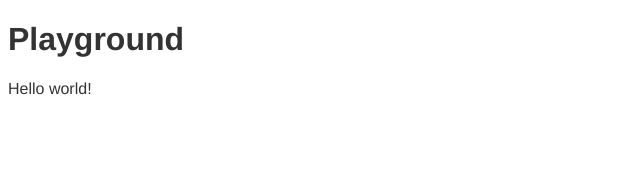
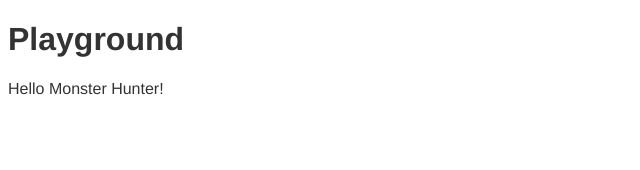
Before and after one commit to Few-UI/few-deprecated2, a React app: page / in a window 1280 px wide. Shown: the top 170 px of the page, without its empty margins (0-640 px from the left). Built offline with nearby package versions, Linux system fonts and the light colour scheme.

Commit message:
First clean cut

```diff
--- /dev/null
+++ b/src/FirstComponent.tsx
@@ -0,0 +1,16 @@
+import React from 'react';
+
+const FirstComponent = (): JSX.Element => {
+    // template
+    const renderFn: { ( model: { [key: string]: object | string } ): JSX.Element} = model => <div>Hello {model.name}!</div>;
+
+    // model
+    const model = {
+        name: 'Monster Hunter'
+    };
+
+    // create component
+    return renderFn( model );
+};
+
+export default FirstComponent;
--- a/src/main.tsx
+++ b/src/main.tsx
@@ -1,6 +1,7 @@
 /* eslint-env  */
 import React from 'react';
 import ReactDOM from 'react-dom';
+import FirstComponent from './FirstComponent';
 
 // react
-ReactDOM.render( <div>Hello world!</div>, document.getElementById( 'entry-dom-element' ) );
+ReactDOM.render( <FirstComponent />, document.getElementById( 'entry-dom-element' ) );
```
